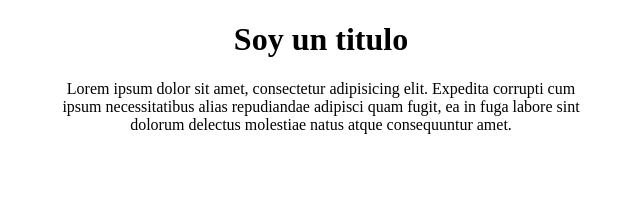
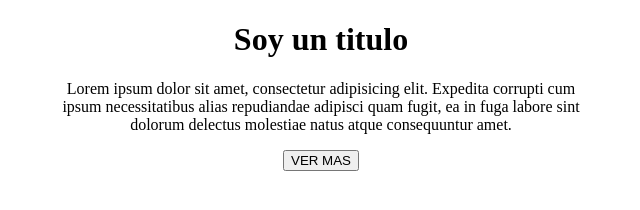
Before and after one commit to Maldonado-Daniel/Primer-repositorio, a plain HTML site: page index.html in a window 1280 px wide. Shown: the whole page, without its empty margins (319-959 px from the left). Drawn offline with Linux system fonts and the light colour scheme.

Commit message:
Aa¿gregue el boton

```diff
--- a/index.html
+++ b/index.html
@@ -12,6 +12,7 @@
         <div class="texto-centrado">
             <h1>Soy un titulo</h1>
             <p>Lorem ipsum dolor sit amet, consectetur adipisicing elit. Expedita corrupti cum ipsum necessitatibus alias repudiandae adipisci quam fugit, ea in fuga labore sint dolorum delectus molestiae natus atque consequuntur amet.</p>
+            <button>VER MAS</button>
         </div>
     </main>
 </body>
```
